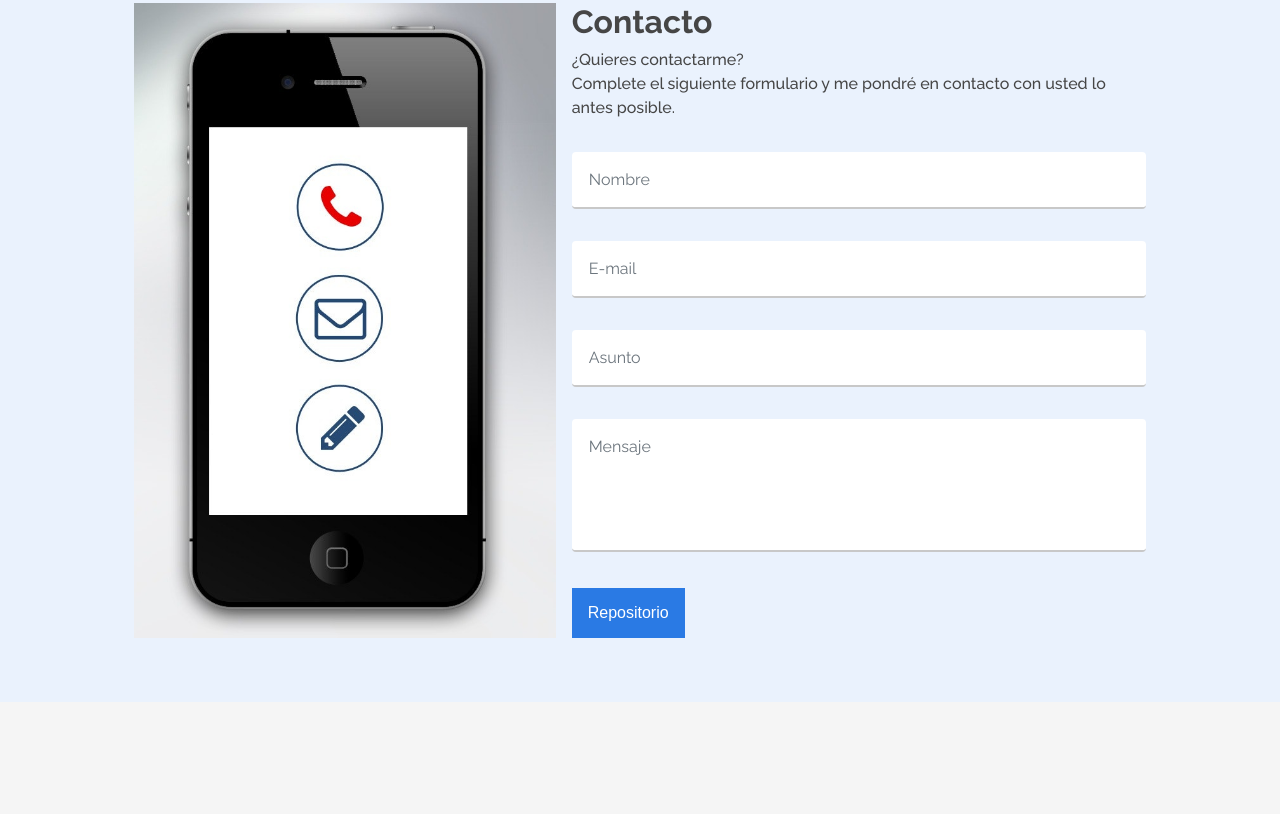
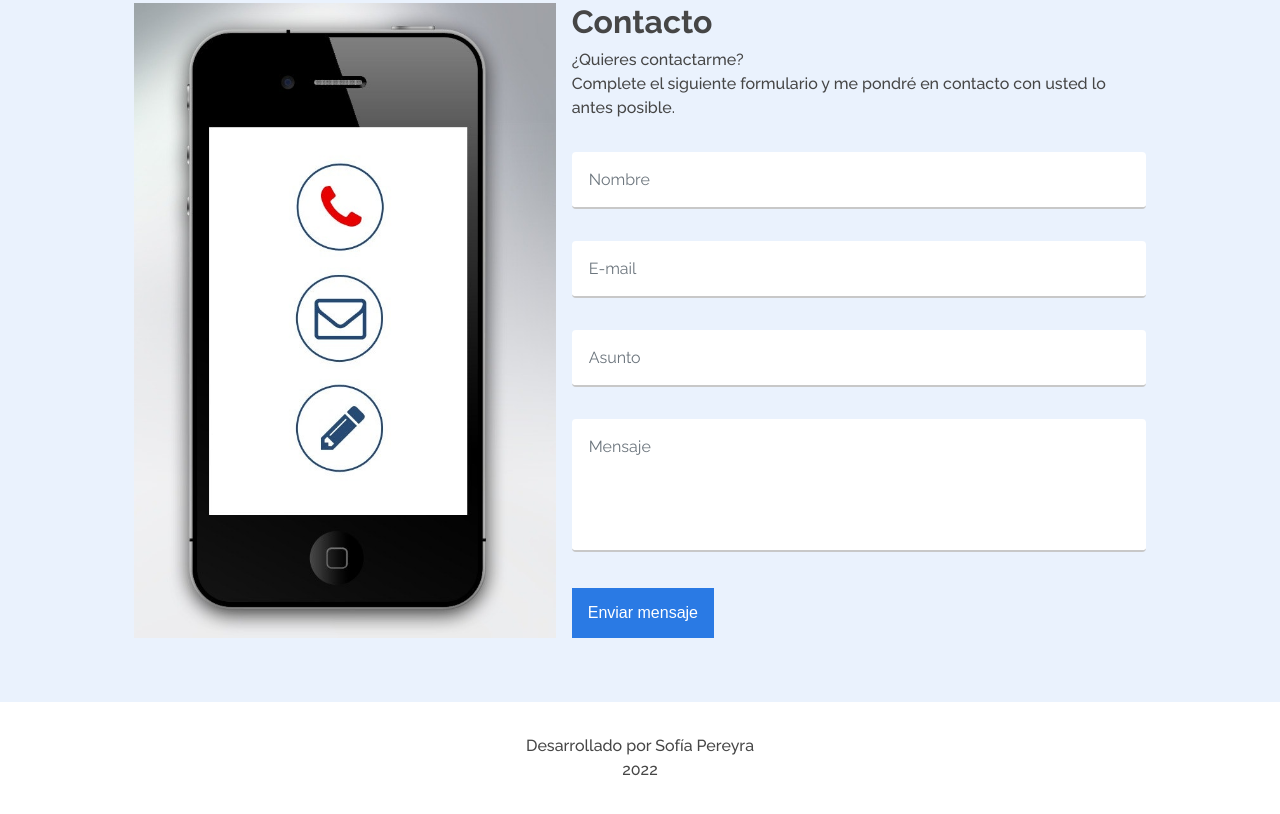
Before and after one commit to Sofia-1995/portfolio, a plain HTML site: page index.html in a window 1280 px wide. Shown: the part 4051-4865 px from the top of the page. Before the commit the page ends 4753 px from the top, so only its background shows below. Drawn offline with Linux system fonts and the light colour scheme.

Commit message:
Agrego footer

```diff
--- a/index.html
+++ b/index.html
@@ -213,10 +213,18 @@
             ></textarea>
             <span class="placeholder"> Mensaje </span>
           </div>
-          <button class="button-filled">Repositorio</button>
+          <button class="button-filled">Enviar mensaje</button>
         </div>
       </section>
     </main>
-    <footer></footer>
+    <footer class="footer">
+      <p>Desarrollado por Sofía Pereyra</p>
+      <p id="current-year"></p>
+    </footer>
+    <script>
+      document
+        .getElementById("current-year")
+        .appendChild(document.createTextNode(new Date().getFullYear()));
+    </script>
   </body>
 </html>
--- a/style.css
+++ b/style.css
@@ -357,3 +357,20 @@ div.input-block input:focus + span.placeholder,
 div.input-block textarea:focus + span.placeholder {
   color: #2a7ae4;
 }
+
+/* Footer */
+.footer {
+  display: flex;
+  justify-content: center;
+  flex-direction: column;
+  align-items: center;
+  padding: 32px 0;
+  background-color: #fff;
+}
+
+.footer p {
+  margin: 0;
+  font-size: 16px;
+  font-weight: 500;
+  line-height: 1.5;
+}
```
